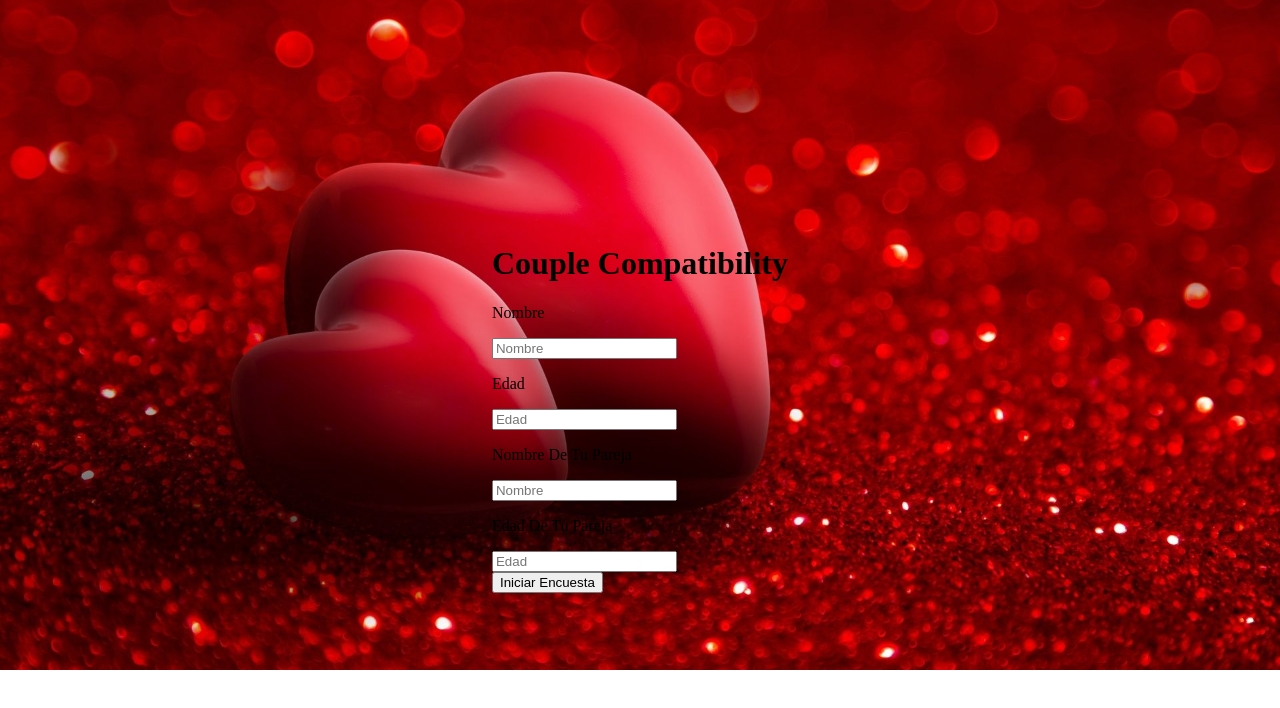
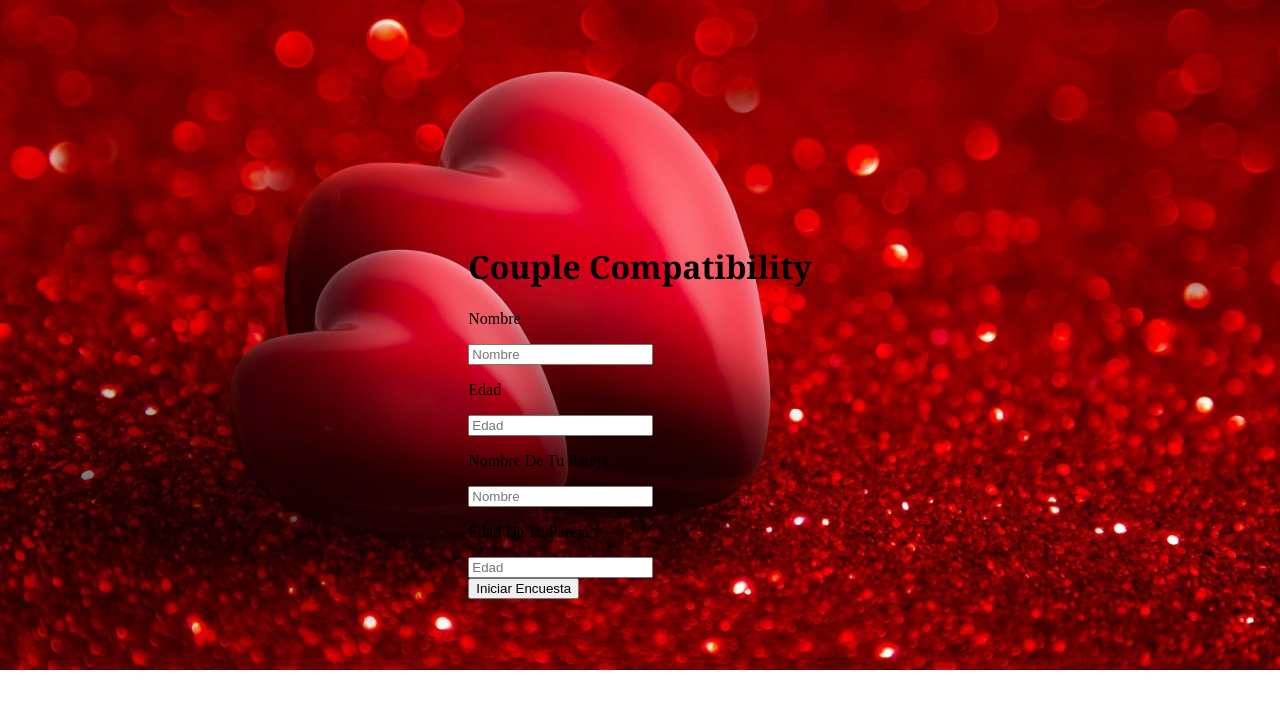
Before and after one commit to yacobguido/tareas-fip, a plain HTML site: page index.html in a window 1280 px wide. Shown: the part 50-758 px from the top of the page. Drawn offline with Linux system fonts and the light colour scheme.

Commit message:
Update style.css

```diff
--- a/style.css
+++ b/style.css
@@ -6,6 +6,9 @@ body {
     background-size: cover;
     background-repeat: no-repeat;
 }
+.Title{
+    font-family: Georgia, 'Times New Roman', Times, serif;
+}
 .Container{
     width: 250px;
     height: 250px;
```
